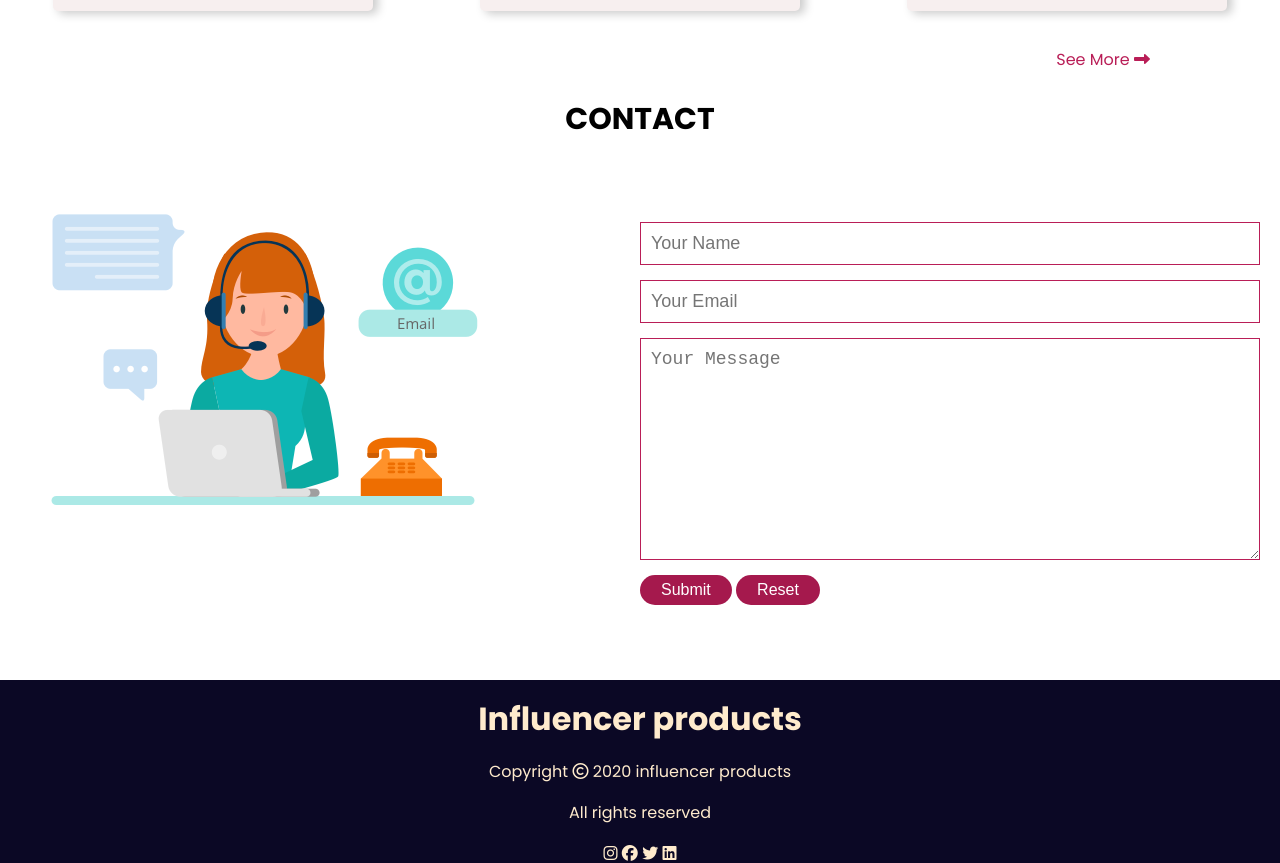
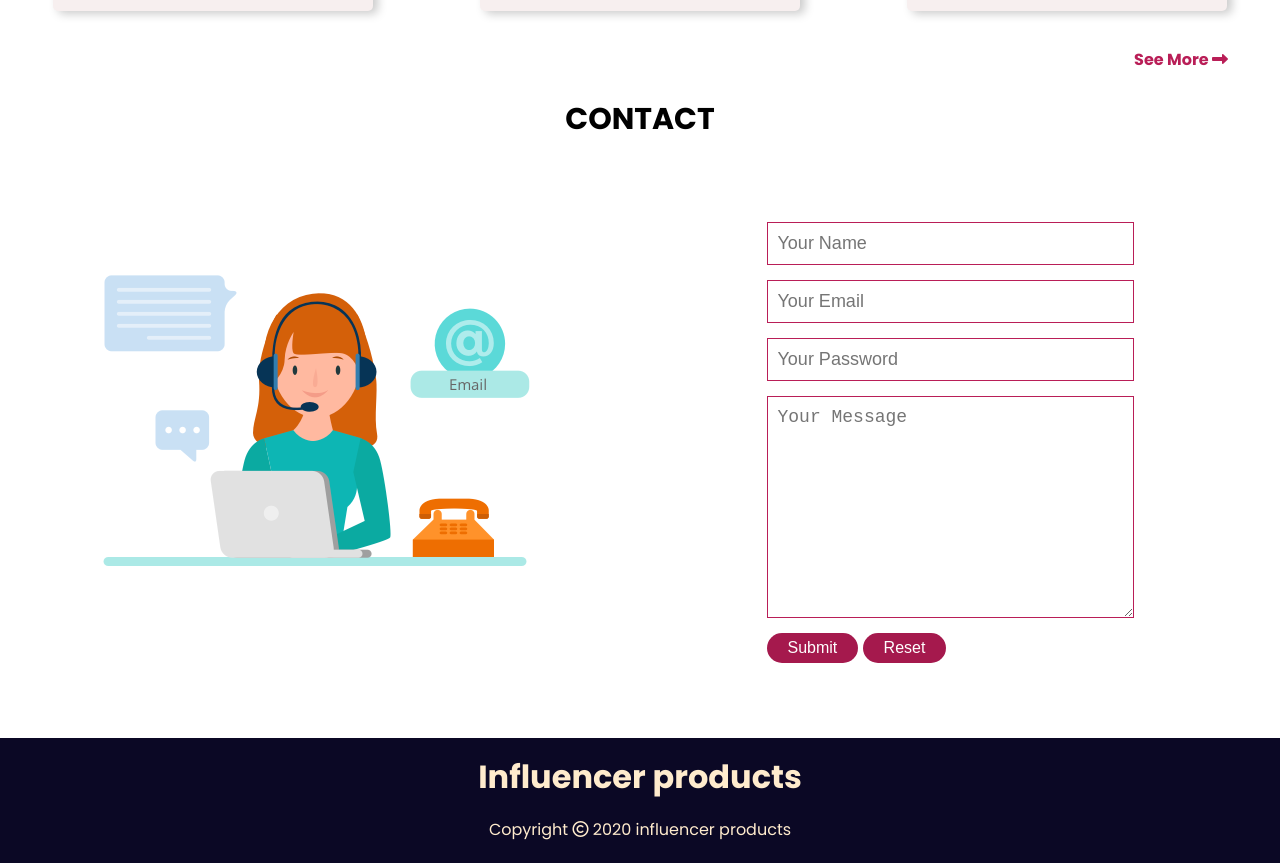
Before and after one commit to shamsuladd07/advanced-htlm-css, a plain HTML site: page index.html in a window 1280 px wide. Shown: the part 2333-3196 px from the top of the page. Drawn offline with Linux system fonts and the light colour scheme.

Commit message:
final commit

```diff
--- a/index.html
+++ b/index.html
@@ -240,7 +240,8 @@
                 <div class="contact-detail">
                     <form class="contact-info" action="">
                         <input type="text" placeholder="Your Name" id="text-field">
-                        <input type="text" placeholder="Your Email" id="text-field">
+                        <input type="email" placeholder="Your Email" id="text-field">
+                        <input type="password" placeholder="Your Password" id="text-field">
                         <textarea placeholder="Your Message" id="text-field" cols="30" rows="10"></textarea>
                     </form>
                     <button class="button" type="submit">Submit</button>
--- a/style.css
+++ b/style.css
@@ -111,7 +111,8 @@ hr {
 }
 .more-products{
     text-align: end;
-    margin-right: 130px;
+    margin-right: 52px;
+    font-weight: 600;
 }
 .more-products a{
     text-decoration: none;
@@ -132,6 +133,8 @@ hr {
 .contact{
     display: grid;
     grid-template-columns: 1fr 1fr;
+    align-items: center;
+    justify-items: center;
 }
 .contact-image{
     margin-left: 20px;
@@ -224,4 +227,7 @@ hr {
         margin: 0 auto;
         max-width: 80%;
     }
+    .footer{
+        margin-top: 50px;
+    }
 }
```
